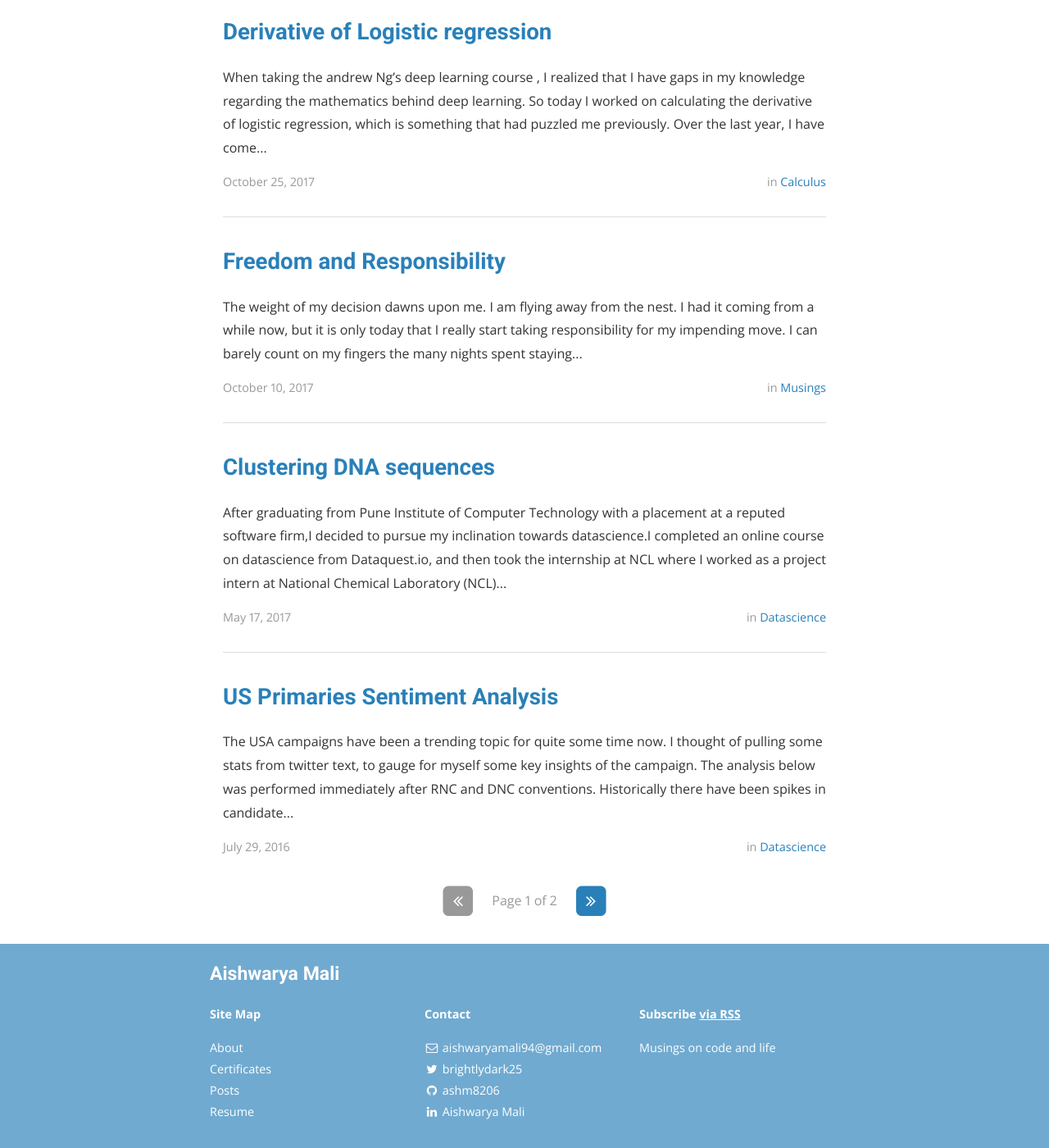
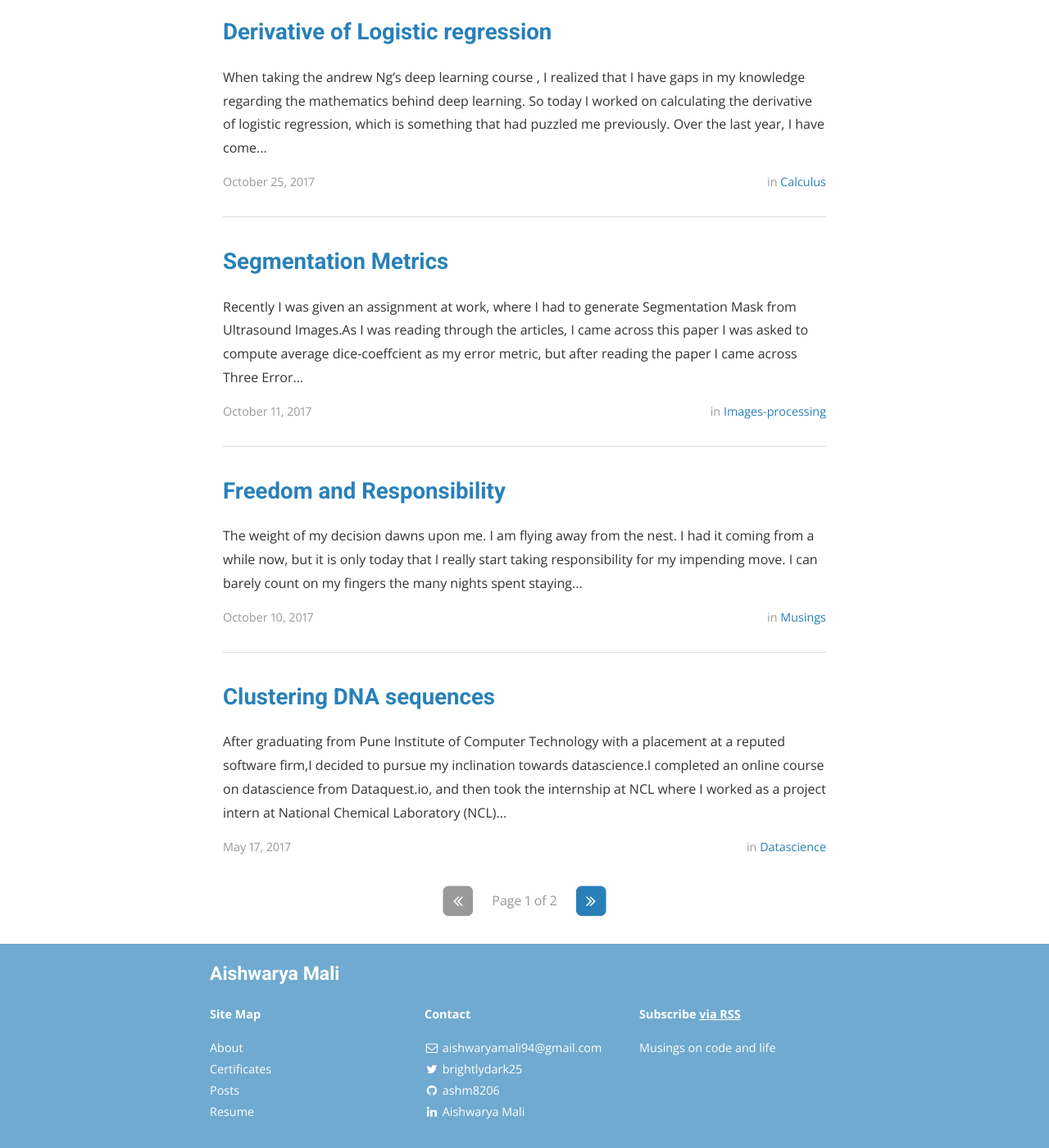
Before and after one commit to ashm8206/ashm8206.github.io, a Jekyll site: the page built from index.html, in a window 1280 px wide and 1400 px high, scrolled down 521 px. Shown: the whole window at 82% size. Built offline with Jekyll 4.4.1, drawn with Linux system fonts in a browser that asks for light colours; nearby versions of some CDN libraries; the list of posts is cut into pages by our own code; a file with an impossible date is left out.

Commit message:
changed date

```diff
--- a/_posts/2017-11-8-Segmentation-Metrics.markdown
+++ b/_posts/2017-11-8-Segmentation-Metrics.markdown
@@ -1,7 +1,7 @@
 ---
 layout: post
 title: Segmentation Metrics
-date: {}
+date: 2017-10-11T08:43:59.000Z
 author: Aishwarya Mali
 cover: /assets/Segmentation-Metric/Segmentation-Metric.png
 categories: Images-Processing
```
